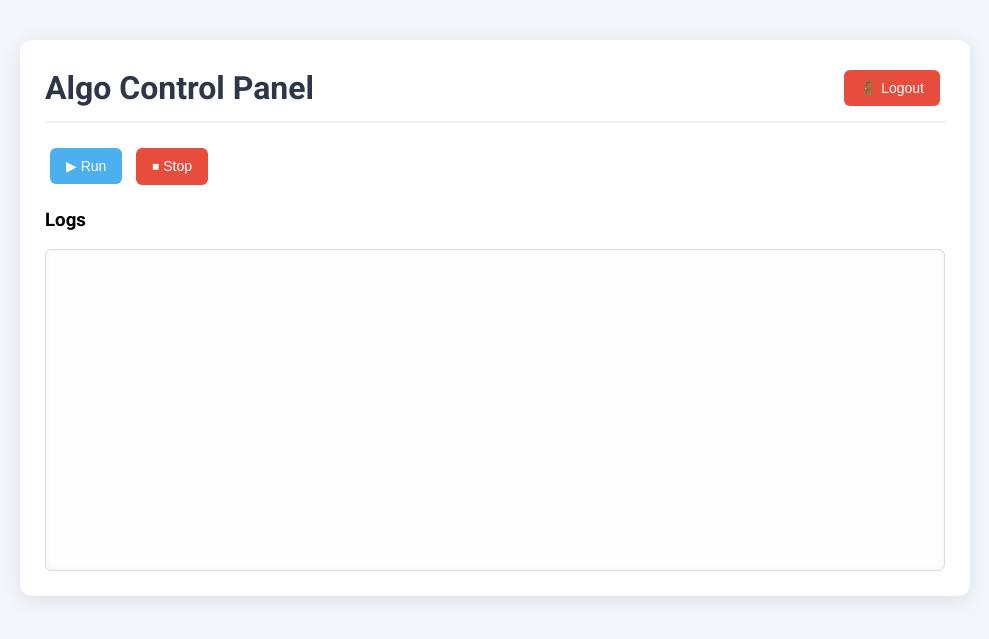
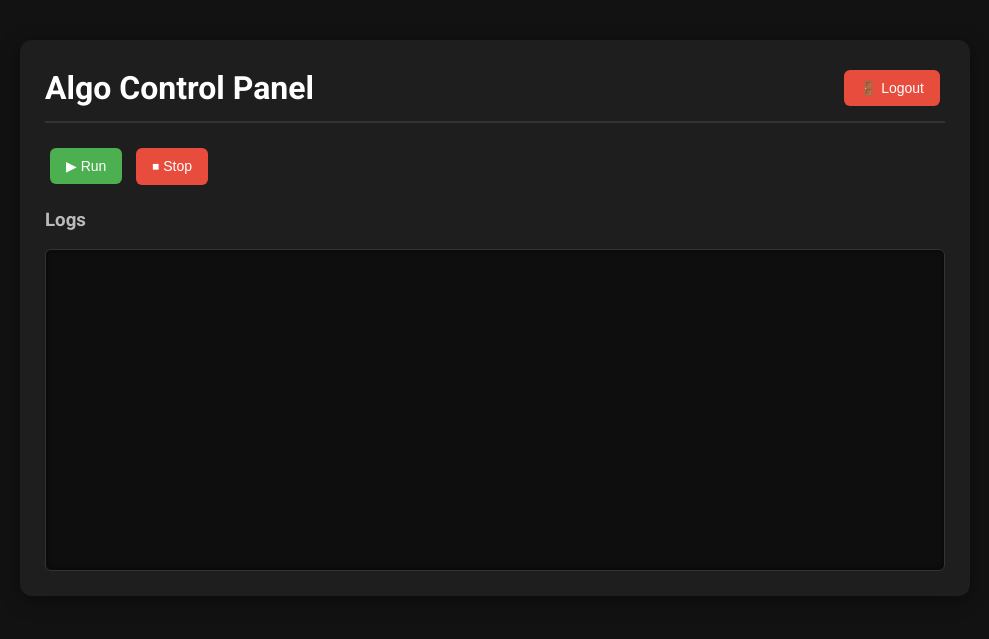
Before and after one commit to Shubham210204/render-algo-control, a Flask app: page / in a window 1280 px wide. Shown: the top 639 px of the page, without its empty margins (145-1134 px from the left). Run offline with Flask 3, Linux system fonts and the light colour scheme; the visitor is signed in with stand-in values (Sample User, id 1); some libraries are stand-ins or nearby versions.

Commit message:
edited index design

```diff
--- a/templates/index.html
+++ b/templates/index.html
@@ -8,7 +8,8 @@
     <style>
         body {
             font-family: 'Roboto', sans-serif;
-            background: #f3f6fa;
+            background: #121212;
+            color: #e0e0e0;
             margin: 0;
             padding: 0;
         }
@@ -16,59 +17,76 @@
         .container {
             max-width: 900px;
             margin: 40px auto;
-            background: white;
+            background: #1e1e1e;
             padding: 25px;
             border-radius: 12px;
-            box-shadow: 0 4px 20px rgba(0, 0, 0, 0.1);
+            box-shadow: 0 4px 20px rgba(0, 0, 0, 0.4);
         }
 
         .top-bar {
             display: flex;
             justify-content: space-between;
             align-items: center;
-            border-bottom: 2px solid #f0f0f0;
+            border-bottom: 2px solid #333;
             padding-bottom: 10px;
             margin-bottom: 20px;
         }
 
         h1 {
             margin: 0;
-            color: #2d3748;
+            color: #ffffff;
         }
 
         button {
-            background: #4CAFEF;
-            color: white;
             border: none;
             padding: 10px 16px;
             margin: 5px;
             border-radius: 6px;
             font-size: 14px;
             cursor: pointer;
-            transition: background 0.3s ease;
+            transition: transform 0.15s ease, background 0.3s ease;
         }
 
         button:hover {
-            background: #3a99d9;
+            transform: scale(1.05);
+        }
+
+        .primary {
+            background: #4CAF50;
+            color: white;
+        }
+
+        .primary:hover {
+            background: #45a049;
         }
 
         .danger {
             background: #e74c3c;
+            color: white;
         }
 
         .danger:hover {
             background: #c0392b;
         }
 
+        .secondary {
+            background: #3498db;
+            color: white;
+        }
+
+        .secondary:hover {
+            background: #2980b9;
+        }
+
         #logs {
-            border: 1px solid #ddd;
+            border: 1px solid #333;
             height: 300px;
             overflow-y: scroll;
             padding: 10px;
-            background: #fdfdfd;
+            background: #0e0e0e;
             font-family: monospace;
             border-radius: 6px;
-            box-shadow: inset 0 0 5px rgba(0, 0, 0, 0.05);
+            box-shadow: inset 0 0 5px rgba(0, 0, 0, 0.6);
         }
     </style>
 </head>
@@ -81,11 +99,11 @@
         </div>
 
         <div>
-            <button onclick="startScript()">▶ Run</button>
+            <button onclick="startScript()" class="primary">▶ Run</button>
             <button onclick="stopScript()" class="danger">⏹ Stop</button>
         </div>
 
-        <h3>Logs</h3>
+        <h3 style="color: #bbb;">Logs</h3>
         <div id="logs"></div>
     </div>
 
```
